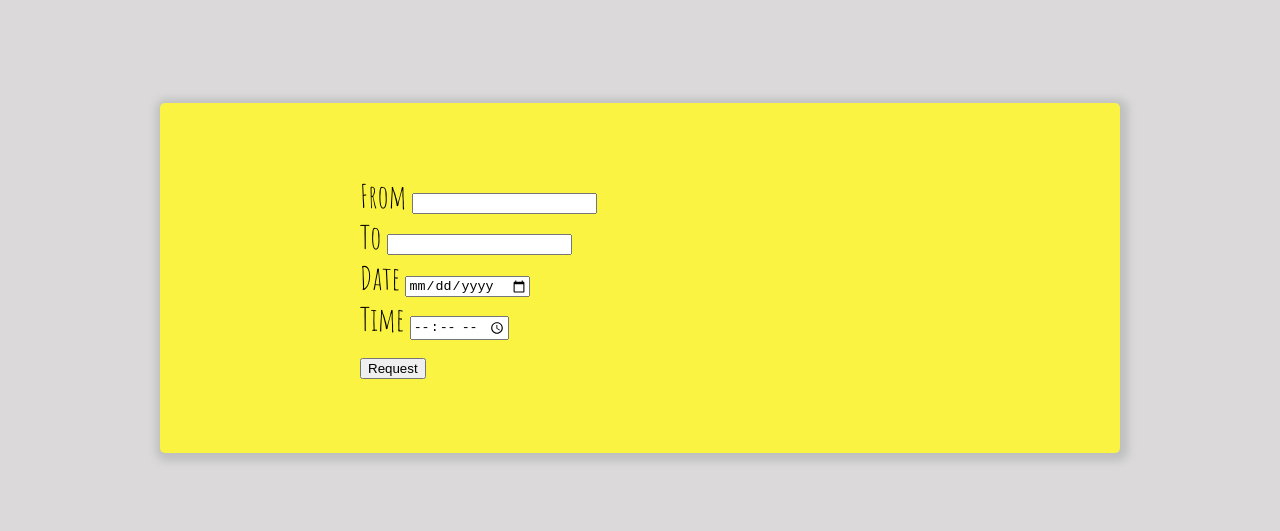
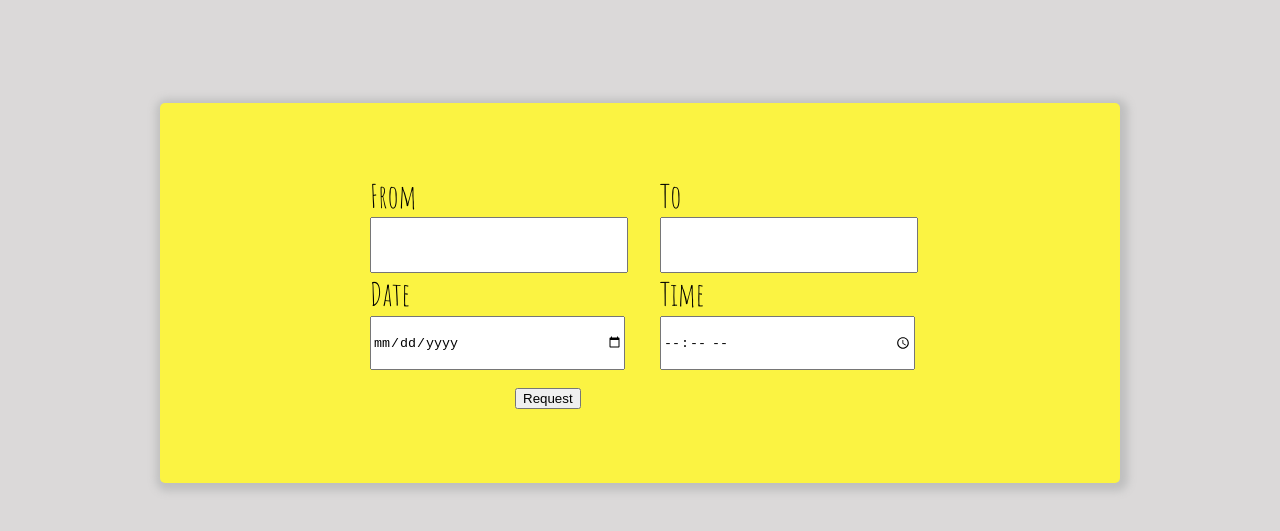
Before and after one commit to NaomiLea/shimmy, a plain HTML site: page index.html in a window 1280 px wide. Shown: the part 105-636 px from the top of the page. Drawn offline with Linux system fonts and the light colour scheme.

Commit message:
changing stuff

```diff
--- a/styles.css
+++ b/styles.css
@@ -48,17 +48,18 @@ header h1 {
   padding: 40px 40px;
   display: flex;
   justify-content: center;
-}
-
-.inputs {
   font-size: 32px;
   flex-wrap: wrap;
 }
 
 .inputs li {
   margin: 0 20px;
-  flex-grow: 1;
-  width: 300px
+  width: 250px;
+}
+
+input[type=text], input[type=date], input[type=time] {
+  width: 100%;
+  height: 50px;
 }
 
 form {
```
